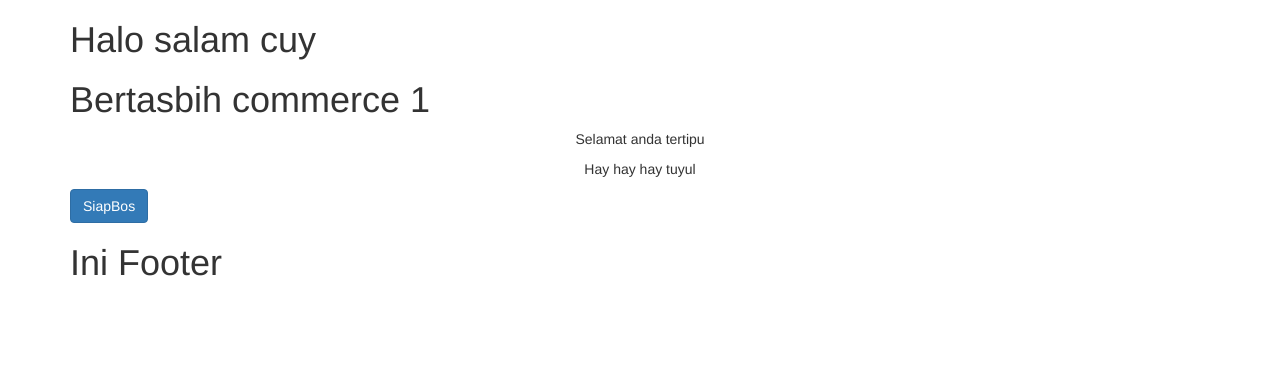
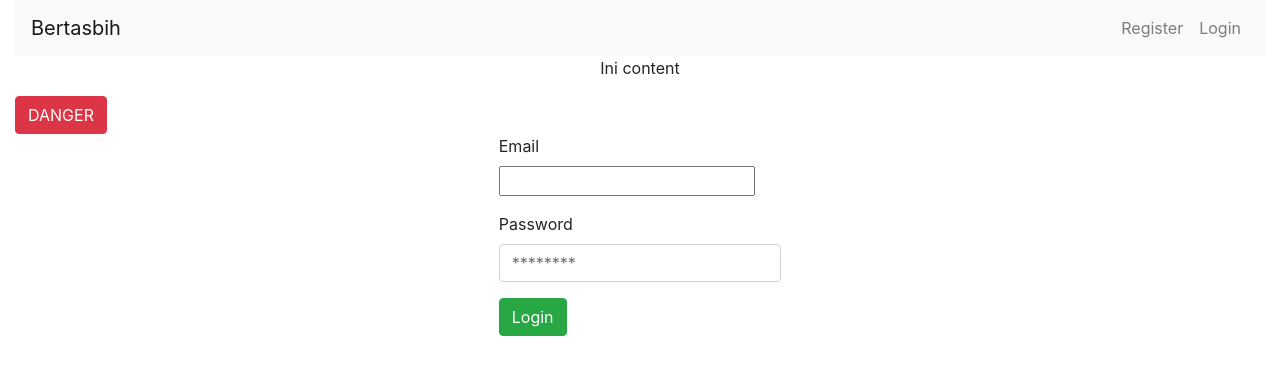
Before and after one commit to AnjasSM/Latihan_React_JC7, a React (Create React App) app: page / in a window 1280 px wide. Shown: the top 374 px of the page. Built offline with nearby package versions, Linux system fonts and the light colour scheme.

Commit message:
commit lanjutan

```diff
--- a/package.json
+++ b/package.json
@@ -3,9 +3,11 @@
   "version": "0.1.0",
   "private": true,
   "dependencies": {
+    "bootstrap": "^4.1.3",
     "react": "^16.6.3",
     "react-dom": "^16.6.3",
-    "react-scripts": "2.1.1"
+    "react-scripts": "2.1.1",
+    "reactstrap": "^6.5.0"
   },
   "scripts": {
     "start": "react-scripts start",
--- a/src/App.js
+++ b/src/App.js
@@ -1,26 +1,60 @@
 import React, { Component } from 'react';
-import './App.css';
-import './support/css/bootstrap.css'
+import { Button } from 'reactstrap';
 import HeaderBertasbih from './components/HeaderBertasbih';
 import ContentBertasbih from './components/ContentBertasbih';
 import FooterBertasbih from './components/FooterBertasbih';
+import InputBertasbih from './components/InputBertasbih';
+import { Form, FormGroup, Label, Input, FormText } from 'reactstrap';
 
 
 
 class App extends Component {
+  state = { content: 'Ini content', username: ''}
+
+  onBtnOkClick = () => {
+    this.setState({ content: 'Ini comberan'})
+  };
+
+  onBtnLoginClick = () => {
+    var username = this.refs.username.refs.tbUsername.value;
+    console.log(username)
+  }
+
   render() {
+    var { content } = this.state;
     return (
-      <div className={"container"}>
-        <h1>Halo salam cuy</h1>
-        <HeaderBertasbih
-          headerText={"Bertasbih commerce"}
-          kulakin={100-99}
+      <div className={"container-fluid"}>
+      <HeaderBertasbih
+        navBrand={"Bertasbih"}
+          // headerText={"Bertasbih commerce"}
+          // kulakin={100-99}
         />
-        <ContentBertasbih>
-          <p>Hay hay hay tuyul</p>
+        <ContentBertasbih contentHeader={ content } />
+        <Button color="danger" onClick={this.onBtnOkClick}>DANGER</Button>
+        <Form style={{ margin: "0 auto"}} className="col-3">
+        <FormGroup>
+          <Label for="exampleEmail">Email</Label>
+          <InputBertasbih type="text" name="username" ref="username" innerRef="tbUsername" id="exampleUsername" placeholder="insert Username" />
+        </FormGroup>
+        <FormGroup>
+          <Label for="examplePassword">Password</Label>
+          <Input type="password" name="password" id="examplePassword" placeholder="********" />
+        </FormGroup>
+        <Button color="success"
+          onClick={this.onBtnLoginClick}
+        >
+        Login
+        </Button>
+
+      </Form>
+
+        {/* {<h1>Halo salam cuy</h1> */}
+
+        {/* <ContentBertasbih contentHeader={ content } >
+          <center><p>Hay hay hay tuyul</p></center>
         </ContentBertasbih>
-        <input type="button"  style= {{backgroundcolor: 'red'}}value="SiapBos" className="btn btn-primary" />
-        <FooterBertasbih />
+        <input type="button" style= {{backgroundcolor: 'red'}} value="SiapBos" className="btn btn-primary" onClick={this.onBtnOkClick} />
+        <FooterBertasbih />} */}
       </div>
 
     );
--- a/src/components/ContentBertasbih.js
+++ b/src/components/ContentBertasbih.js
@@ -5,7 +5,7 @@ class ContentBertasbih extends Component {
         return (
             <div>
                 <center>
-                    <p>Selamat anda tertipu</p>
+                    <p>{this.props.contentHeader}</p>
                     {this.props.children}
 
                 </center>
--- a/src/components/HeaderBertasbih.js
+++ b/src/components/HeaderBertasbih.js
@@ -1,12 +1,70 @@
 import React, { Component } from 'react';
+import {
+    Collapse,
+    Navbar,
+    NavbarToggler,
+    NavbarBrand,
+    Nav,
+    NavItem,
+    NavLink,
+    UncontrolledDropdown,
+    DropdownToggle,
+    DropdownMenu,
+    DropdownItem } from 'reactstrap';
 
 class HeaderTok extends Component {
+    constructor(props) {
+        super(props);
+
+        this.toggle = this.toggle.bind(this);
+        this.state = {
+          isOpen: false
+        };
+      }
+      toggle() {
+        this.setState({
+          isOpen: !this.state.isOpen
+        });
+      }
     render() {
         return(
+            // <div>
+
+            //     <h1>{`${this.props.headerText} ${this.props.kulakin}`}</h1>
+            // </div>
             <div>
-
-                <h1>{`${this.props.headerText} ${this.props.kulakin}`}</h1>
-            </div>
+            <Navbar color="light" light expand="md">
+              <NavbarBrand href="/">{this.props.navBrand}</NavbarBrand>
+              <NavbarToggler onClick={this.toggle} />
+              <Collapse isOpen={this.state.isOpen} navbar>
+                <Nav className="ml-auto" navbar>
+                  <NavItem>
+                    <NavLink href="">Register</NavLink>
+                  </NavItem>
+                  <NavItem>
+                    <NavLink href="">Login</NavLink>
+                  </NavItem>
+                  {/* <UncontrolledDropdown nav inNavbar>
+                    <DropdownToggle nav caret>
+                      Options
+                    </DropdownToggle>
+                    <DropdownMenu right>
+                      <DropdownItem>
+                        Option 1
+                      </DropdownItem>
+                      <DropdownItem>
+                        Option 2
+                      </DropdownItem>
+                      <DropdownItem divider />
+                      <DropdownItem>
+                        Reset
+                      </DropdownItem>
+                    </DropdownMenu>
+                  </UncontrolledDropdown> */}
+                </Nav>
+              </Collapse>
+            </Navbar>
+          </div>
 
         )
     }
--- /dev/null
+++ b/src/components/InputBertasbih.js
@@ -0,0 +1,11 @@
+import React, { Component } from 'react';
+
+class InputBertasbih extends Component {
+    render() {
+        return (
+            <input type={this.props.type} ref={this.props.innerRef} />
+        )
+    }
+}
+
+export default InputBertasbih;
--- a/src/index.js
+++ b/src/index.js
@@ -3,6 +3,7 @@ import ReactDOM from 'react-dom';
 import './index.css';
 import App from './App';
 import * as serviceWorker from './serviceWorker';
+import 'bootstrap/dist/css/bootstrap.min.css';
 
 ReactDOM.render(<App />, document.getElementById('root'));
 
```
Also changed, not shown: 1 other file (tests, documents, lock files or other folders).
